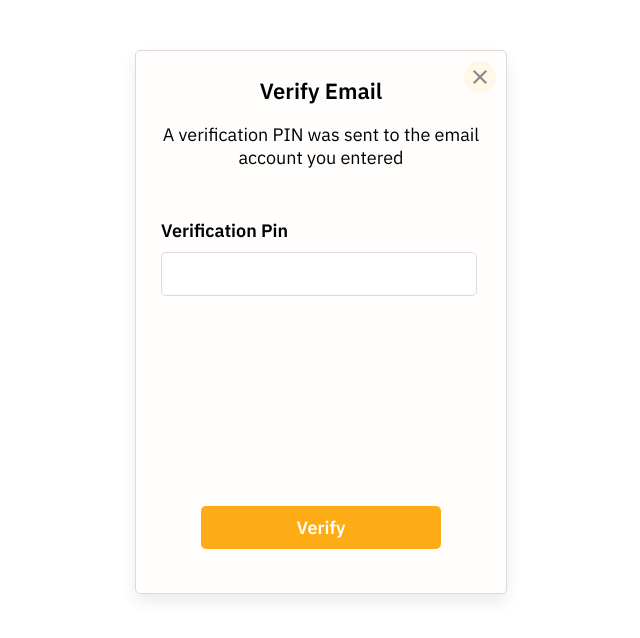
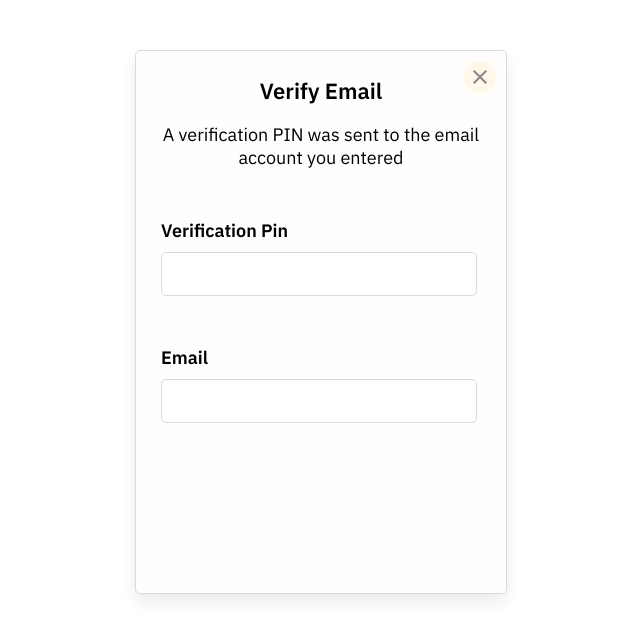
Before and after one commit to glitex-interns-june-2023/haba-pay, a React (Create React App) app: page /verify-email in a window 1280 px wide. Shown: the top 638 px of the page, without its empty margins (400-1040 px from the left). Built offline with nearby package versions, Linux system fonts and the light colour scheme.

Commit message:
feat: Implemented API for verifying pin received on the email

```diff
--- a/src/AccountManagement/VerifyEmail.js
+++ b/src/AccountManagement/VerifyEmail.js
@@ -7,6 +7,8 @@ import close from '../assets/close.png';
 function VerifyEmail({ primaryNumber }) {
   const navigate = useNavigate();
   const [pin, setPin] = useState('');
+  const [email, setEmail] = useState('');
+  const [errorMessage, setErrorMessage] = useState('');
 
   const handleButtonClick = () => {
     navigate('/abort');
@@ -16,8 +18,13 @@ function VerifyEmail({ primaryNumber }) {
     setPin(event.target.value);
   };
 
+  const handleEmailChange = (event) => {
+    setEmail(event.target.value);
+  }
+
   const handleVerifyClick = () => {
     const verificationData = {
+      email: email,
       pin,
     };
 
@@ -33,13 +40,18 @@ function VerifyEmail({ primaryNumber }) {
             console.log('OTP Sent to Primary Number:', otpResponse.data);
             navigate('/verify-number');
           })
-          .catch((otpError) => {
-            console.error('Error sending OTP:', otpError);
-          });
+          .catch((error) => {
+            const { response: { data } = {} } = error;
+            // setError(data); // If you want to handle the error here
+            setErrorMessage(data.message);
+          })
       })
       .catch((error) => {
-        console.error('Error verifying email pin:', error);
-      });
+        const { response: { data } = {} } = error;
+        // setError(data); // If you want to handle the error here
+        setErrorMessage(data.message);
+      })
+
   };
 
   return (
@@ -50,6 +62,8 @@ function VerifyEmail({ primaryNumber }) {
         </div>
       </div>
 
+      <div className="error-message">{errorMessage}</div>
+
       <div className="verify-email-header">
         <h1>Verify Email</h1>
         <p>A verification PIN was sent to the email account you entered</p>
@@ -58,6 +72,9 @@ function VerifyEmail({ primaryNumber }) {
       <label htmlFor="pin">Verification Pin</label>
       <input type="text" id="pin" value={pin} onChange={handlePinChange} />
 
+      <label htmlFor="email">Email</label>
+      <input type="text" id="email" value={email} onChange={handleEmailChange} />
+
       <button onClick={handleVerifyClick}>Verify</button>
     </div>
   );
```
